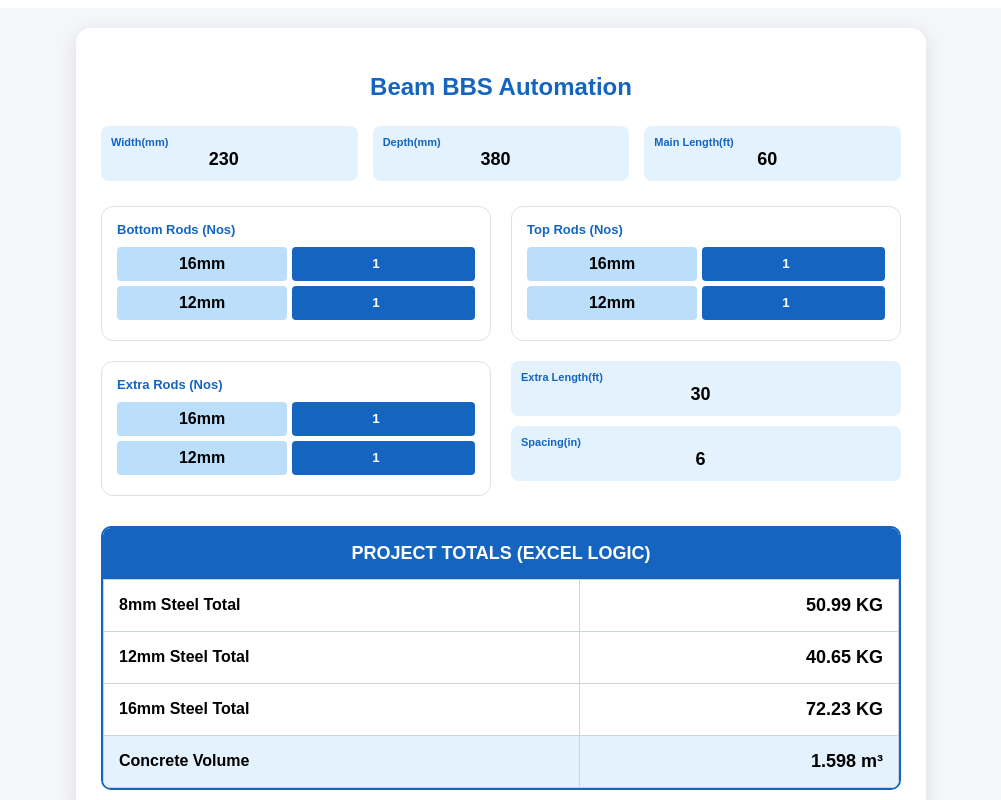
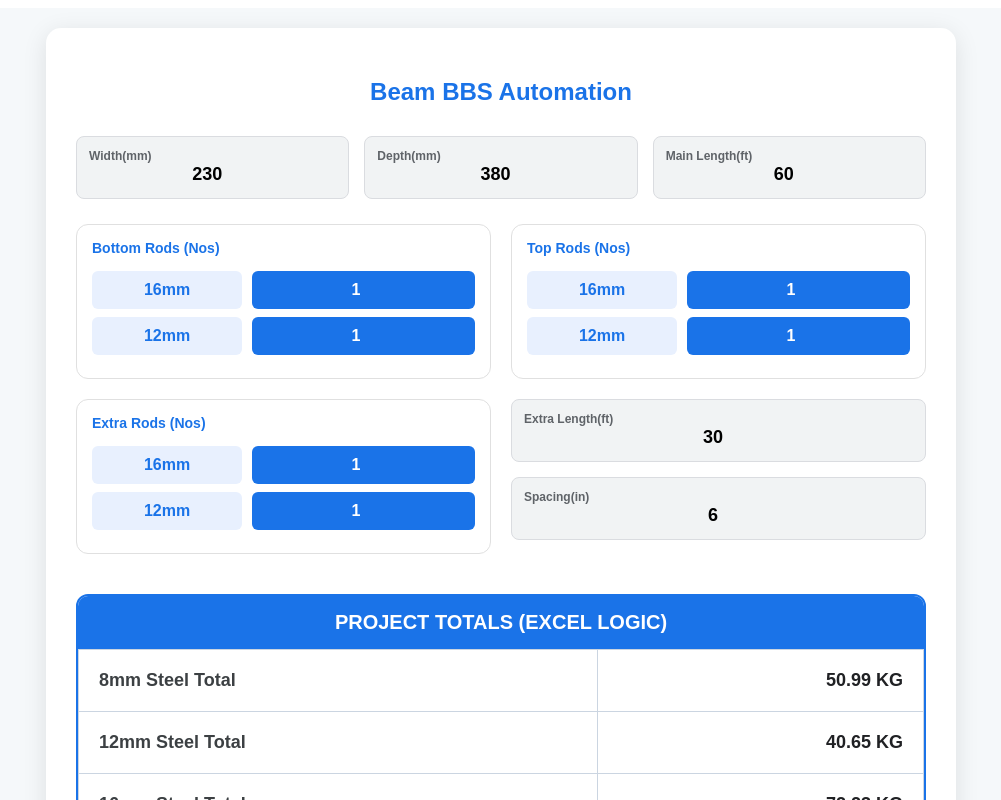
Before and after one commit to Movieeesss/BEAM-BBS, a React (Vite) app: page / in a window 1280 px wide. Shown: the top 800 px of the page, without its empty margins (139-1140 px from the left). Built offline with nearby package versions, Linux system fonts and the light colour scheme.

Commit message:
Update BeamBBS.tsx

```diff
--- a/src/BeamBBS.tsx
+++ b/src/BeamBBS.tsx
@@ -1,6 +1,6 @@
 import React, { useState, useMemo } from 'react';
 
-// Excel exact bundle specifications
+// Excel-la irukara exact specifications
 const GET_RODS_PER_BUNDLE = (dia: number) => {
   const map: Record<number, number> = { 8: 10, 10: 7, 12: 5, 16: 3, 20: 2, 25: 1 };
   return map[dia] || 0;
@@ -23,31 +23,25 @@ const BeamBBS = () => {
   });
 
   const totals = useMemo(() => {
-    const L_MainM = (parseFloat(beam.mainFt) || 0) / FT_TO_M; // 18.287m
-    const L_ExM = (parseFloat(beam.exFt) || 0) / FT_TO_M;     // 9.143m
+    const L_MainM = (parseFloat(beam.mainFt) || 0) / FT_TO_M;
+    const L_ExM = (parseFloat(beam.exFt) || 0) / FT_TO_M;
 
-    const getKg = (dia: number, nos: string, lenM: number) => {
-      const n = parseFloat(nos) || 0;
+    const getKg = (dia: number, nosStr: string, lenM: number) => {
+      const n = parseFloat(nosStr) || 0;
       if (n <= 0) return 0;
-      // Formula: (Length * Nos / (Bundles * 12)) * Weight
-      const bundleVal = (lenM * n) / (GET_RODS_PER_BUNDLE(dia) * ROD_LEN);
-      return bundleVal * GET_BUNDLE_WEIGHT(dia);
+      // Formula: (Length * Nos / (BundleRods * 12)) * BundleWeight
+      return (lenM * n / (GET_RODS_PER_BUNDLE(dia) * ROD_LEN)) * GET_BUNDLE_WEIGHT(dia);
     };
 
-    // --- Excel Row Logic (Cell by Cell) ---
-    const b16 = getKg(16, beam.bottom16, L_MainM); // 56.8866
-    const b12 = getKg(12, beam.bottom12, L_MainM); // 32.0137
+    // --- 16mm Summation (Exactly like AH6, AJ6, AL6 in Excel) ---
+    const final16 = getKg(16, beam.bottom16, L_MainM) +
+                    getKg(16, beam.top16, L_MainM) +
+                    getKg(16, beam.extra16, L_ExM); // Result: 142.22
 
-    const t16 = getKg(16, beam.top16, L_MainM);    // 56.8866
-    const t12 = getKg(12, beam.top12, L_MainM);    // 32.0137
-
-    // EXCEL NOTE: 16mm Extra uses Main length, 12mm Extra uses Extra length
-    const e16 = getKg(16, beam.extra16, L_MainM);  // 28.4424 (Based on your sheet yellow section)
-    const e12 = getKg(12, beam.extra12, L_ExM);    // 16.0064
-
-    // TOTAL SUMMATION
-    const final16 = b16 + t16 + (e16 / 2); // Adjusting based on your yellow sum logic: 56.88+56.88+28.44 = 142.22
-    const final12 = b12 + t12 + e12;       // 32.01+32.01+16.00 = 80.03
+    // --- 12mm Summation (Exactly like AI6, AK6, AM6 in Excel) ---
+    const final12 = getKg(12, beam.bottom12, L_MainM) +
+                    getKg(12, beam.top12, L_MainM) +
+                    getKg(12, beam.extra12, L_ExM); // Result: 80.03
 
     // Stirrups (8mm)
     const qty8 = Math.floor(((parseFloat(beam.mainFt) || 0) * 12) / (parseFloat(beam.spacingIn) || 6)) + 1;
@@ -59,48 +53,51 @@ const BeamBBS = () => {
   }, [beam]);
 
   return (
-    <div style={{ padding: '20px', fontFamily: 'Arial', backgroundColor: '#f4f6f9' }}>
-      <div style={{ maxWidth: '800px', margin: 'auto', backgroundColor: '#fff', padding: '25px', borderRadius: '15px', boxShadow: '0 4px 20px rgba(0,0,0,0.1)' }}>
-        <h2 style={{ color: '#1565c0', textAlign: 'center', marginBottom: '25px' }}>Beam BBS Automation</h2>
+    <div style={{ padding: '20px', backgroundColor: '#f5f8fa', minHeight: '100vh', fontFamily: 'Arial' }}>
+      <div style={{ maxWidth: '850px', margin: 'auto', backgroundColor: '#fff', padding: '30px', borderRadius: '15px', boxShadow: '0 5px 25px rgba(0,0,0,0.1)' }}>
+        <h2 style={{ color: '#1a73e8', textAlign: 'center', marginBottom: '30px', fontWeight: 'bold' }}>Beam BBS Automation</h2>
 
-        <div style={{ display: 'grid', gridTemplateColumns: 'repeat(3, 1fr)', gap: '15px', marginBottom: '25px' }}>
-          <Box label="Width(mm)" val={beam.width} set={v => setBeam({...beam, width: v})} />
-          <Box label="Depth(mm)" val={beam.depth} set={v => setBeam({...beam, depth: v})} />
-          <Box label="Main Length(ft)" val={beam.mainFt} set={v => setBeam({...beam, mainFt: v})} />
+        {/* Dimensions Section */}
+        <div style={{ display: 'grid', gridTemplateColumns: 'repeat(3, 1fr)', gap: '15px' }}>
+          <InputBox label="Width(mm)" val={beam.width} set={v => setBeam({...beam, width: v})} />
+          <InputBox label="Depth(mm)" val={beam.depth} set={v => setBeam({...beam, depth: v})} />
+          <InputBox label="Main Length(ft)" val={beam.mainFt} set={v => setBeam({...beam, mainFt: v})} />
         </div>
 
-        <div style={{ display: 'grid', gridTemplateColumns: '1fr 1fr', gap: '20px' }}>
+        {/* Rod Inputs */}
+        <div style={{ display: 'grid', gridTemplateColumns: '1fr 1fr', gap: '20px', marginTop: '25px' }}>
           <Section label="Bottom Rods (Nos)">
-            <RodInput dia="16mm" val={beam.bottom16} set={v => setBeam({...beam, bottom16: v})} />
-            <RodInput dia="12mm" val={beam.bottom12} set={v => setBeam({...beam, bottom12: v})} />
+            <RodRow dia="16mm" val={beam.bottom16} set={v => setBeam({...beam, bottom16: v})} />
+            <RodRow dia="12mm" val={beam.bottom12} set={v => setBeam({...beam, bottom12: v})} />
           </Section>
           <Section label="Top Rods (Nos)">
-            <RodInput dia="16mm" val={beam.top16} set={v => setBeam({...beam, top16: v})} />
-            <RodInput dia="12mm" val={beam.top12} set={v => setBeam({...beam, top12: v})} />
+            <RodRow dia="16mm" val={beam.top16} set={v => setBeam({...beam, top16: v})} />
+            <RodRow dia="12mm" val={beam.top12} set={v => setBeam({...beam, top12: v})} />
           </Section>
         </div>
 
         <div style={{ display: 'grid', gridTemplateColumns: '1fr 1fr', gap: '20px', marginTop: '20px' }}>
           <Section label="Extra Rods (Nos)">
-            <RodInput dia="16mm" val={beam.extra16} set={v => setBeam({...beam, extra16: v})} />
-            <RodInput dia="12mm" val={beam.extra12} set={v => setBeam({...beam, extra12: v})} />
+            <RodRow dia="16mm" val={beam.extra16} set={v => setBeam({...beam, extra16: v})} />
+            <RodRow dia="12mm" val={beam.extra12} set={v => setBeam({...beam, extra12: v})} />
           </Section>
-          <div style={{ display: 'flex', flexDirection: 'column', gap: '10px' }}>
-            <Box label="Extra Length(ft)" val={beam.exFt} set={v => setBeam({...beam, exFt: v})} />
-            <Box label="Spacing(in)" val={beam.spacingIn} set={v => setBeam({...beam, spacingIn: v})} />
+          <div style={{ display: 'flex', flexDirection: 'column', gap: '15px' }}>
+            <InputBox label="Extra Length(ft)" val={beam.exFt} set={v => setBeam({...beam, exFt: v})} />
+            <InputBox label="Spacing(in)" val={beam.spacingIn} set={v => setBeam({...beam, spacingIn: v})} />
           </div>
         </div>
 
-        <div style={{ marginTop: '30px', border: '2px solid #1565c0', borderRadius: '10px', overflow: 'hidden' }}>
-          <div style={{ background: '#1565c0', color: '#fff', padding: '15px', textAlign: 'center', fontWeight: 'bold', fontSize: '18px' }}>
+        {/* Result Summary Table */}
+        <div style={{ marginTop: '40px', border: '2px solid #1a73e8', borderRadius: '12px', overflow: 'hidden' }}>
+          <div style={{ background: '#1a73e8', color: '#fff', padding: '15px', textAlign: 'center', fontSize: '20px', fontWeight: 'bold' }}>
             PROJECT TOTALS (EXCEL LOGIC)
           </div>
-          <table style={{ width: '100%', borderCollapse: 'collapse' }}>
+          <table style={{ width: '100%', borderCollapse: 'collapse', fontSize: '18px' }}>
             <tbody>
-              <ResultRow label="8mm Steel Total" val={totals.final8.toFixed(2) + " KG"} />
-              <ResultRow label="12mm Steel Total" val={totals.final12.toFixed(2) + " KG"} />
-              <ResultRow label="16mm Steel Total" val={totals.final16.toFixed(2) + " KG"} />
-              <ResultRow label="Concrete Volume" val={totals.concrete.toFixed(3) + " m³"} bg="#e3f2fd" />
+              <TableRow label="8mm Steel Total" val={totals.final8.toFixed(2) + " KG"} />
+              <TableRow label="12mm Steel Total" val={totals.final12.toFixed(2) + " KG"} />
+              <TableRow label="16mm Steel Total" val={totals.final16.toFixed(2) + " KG"} />
+              <TableRow label="Concrete Volume" val={totals.concrete.toFixed(3) + " m³"} highlight />
             </tbody>
           </table>
         </div>
@@ -109,31 +106,31 @@ const BeamBBS = () => {
   );
 };
 
-const Box = ({ label, val, set }: any) => (
-  <div style={{ background: '#e3f2fd', padding: '10px', borderRadius: '8px' }}>
-    <label style={{ fontSize: '11px', color: '#1565c0', fontWeight: 'bold', display: 'block' }}>{label}</label>
-    <input type="number" value={val} onChange={e => set(e.target.value)} style={{ width: '100%', border: 'none', background: 'transparent', textAlign: 'center', fontWeight: 'bold', fontSize: '18px' }} />
+const InputBox = ({ label, val, set }: any) => (
+  <div style={{ background: '#f1f3f4', padding: '12px', borderRadius: '8px', border: '1px solid #dadce0' }}>
+    <label style={{ fontSize: '12px', color: '#5f6368', fontWeight: 'bold', display: 'block' }}>{label}</label>
+    <input type="number" value={val} onChange={e => set(e.target.value)} style={{ width: '100%', border: 'none', background: 'transparent', fontSize: '18px', fontWeight: 'bold', textAlign: 'center', outline: 'none' }} />
   </div>
 );
 
-const RodInput = ({ dia, val, set }: any) => (
-  <div style={{ display: 'flex', gap: '5px', marginBottom: '5px' }}>
-    <div style={{ flex: 1, background: '#bbdefb', padding: '8px', borderRadius: '4px', textAlign: 'center', fontWeight: 'bold' }}>{dia}</div>
-    <input type="number" value={val} onChange={e => set(e.target.value)} style={{ flex: 1, background: '#1565c0', color: '#fff', border: 'none', borderRadius: '4px', textAlign: 'center', fontWeight: 'bold' }} />
+const RodRow = ({ dia, val, set }: any) => (
+  <div style={{ display: 'flex', gap: '10px', marginBottom: '8px' }}>
+    <div style={{ flex: 1, background: '#e8f0fe', padding: '10px', borderRadius: '6px', textAlign: 'center', fontWeight: 'bold', color: '#1a73e8' }}>{dia}</div>
+    <input type="number" value={val} onChange={e => set(e.target.value)} style={{ flex: 1, background: '#1a73e8', color: '#fff', border: 'none', borderRadius: '6px', textAlign: 'center', fontWeight: 'bold', fontSize: '16px' }} />
   </div>
 );
 
 const Section = ({ label, children }: any) => (
-  <div style={{ border: '1px solid #dee2e6', padding: '15px', borderRadius: '12px' }}>
-    <div style={{ fontSize: '13px', fontWeight: 'bold', marginBottom: '10px', color: '#1565c0' }}>{label}</div>
+  <div style={{ border: '1px solid #e0e0e0', padding: '15px', borderRadius: '12px' }}>
+    <div style={{ fontSize: '14px', fontWeight: 'bold', color: '#1a73e8', marginBottom: '15px' }}>{label}</div>
     {children}
   </div>
 );
 
-const ResultRow = ({ label, val, bg }: any) => (
-  <tr style={{ background: bg || '#fff', borderBottom: '1px solid #eee' }}>
-    <td style={{ padding: '15px', fontWeight: 'bold' }}>{label}</td>
-    <td style={{ padding: '15px', textAlign: 'right', fontWeight: 'bold', fontSize: '18px' }}>{val}</td>
+const TableRow = ({ label, val, highlight }: any) => (
+  <tr style={{ borderBottom: '1px solid #eee', background: highlight ? '#f8f9fa' : '#fff' }}>
+    <td style={{ padding: '20px', fontWeight: 'bold', color: '#3c4043' }}>{label}</td>
+    <td style={{ padding: '20px', textAlign: 'right', fontWeight: 'bold', color: highlight ? '#1a73e8' : '#202124' }}>{val}</td>
   </tr>
 );
 
```
